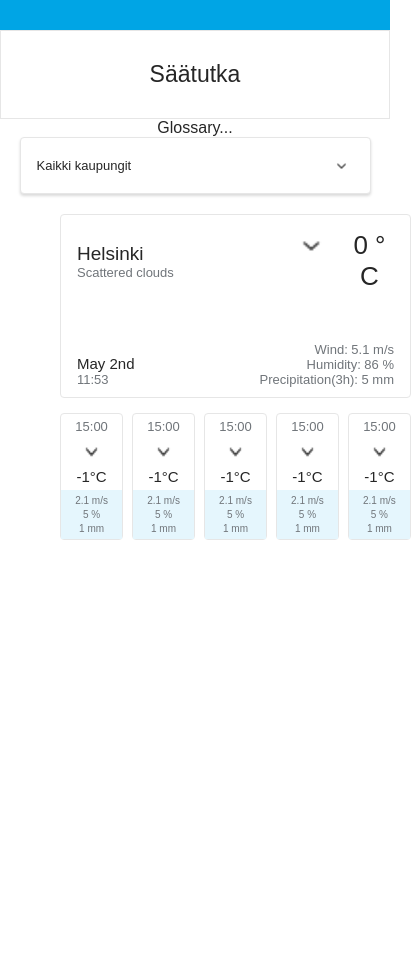
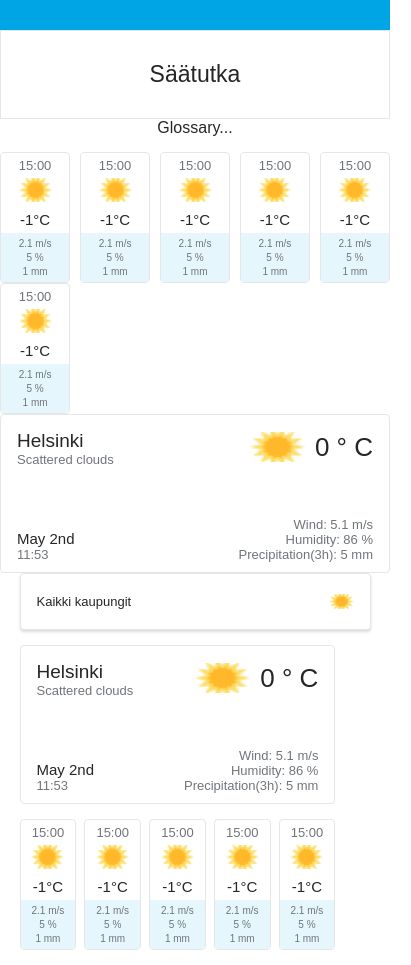
Before and after one commit to Samowusu/weatherApp, a React (Create React App) app: page / in a window 390 px wide. Shown: the whole page, 411 px wide, since content can reach past the window. Before the commit the page ends 844 px from the top, so only its background shows below. Built offline with nearby package versions, Linux system fonts and the light colour scheme.

Commit message:
the app's responsiveness has been enhanced

```diff
--- a/src/components/glossary/Glossary.js
+++ b/src/components/glossary/Glossary.js
@@ -2,6 +2,7 @@ import React, { useState, useEffect } from "react";
 import Typography from "../commons/Typography";
 import DropDown from "../dropDown/DropDown";
 import Header from "../header/Header";
+import WeatherDetailCard from "../weatherDetails/WeatherDetailCard";
 import WeatherDetails from "../weatherDetails/WeatherDetails";
 import WeatherNews from "../weatherNews/WeatherNews";
 import WeatherSummary from "../weatherSummary/WeatherSummary";
@@ -21,6 +22,10 @@ function Glossary() {
     <>
       <Header />
       <Typography>Glossary...</Typography>
+      <WeatherDetails />
+      <WeatherDetailCard />
+      <WeatherSummary />
+
       <DropDown onChange={(value) => cityFilterHandler(value)} />
       <WeatherNews />
     </>
--- a/src/components/weatherDetails/WeatherDetailCard.js
+++ b/src/components/weatherDetails/WeatherDetailCard.js
@@ -1,7 +1,10 @@
 import React from "react";
 import styled from "styled-components";
 import Typography from "../commons/Typography";
-import { TextContainer } from "../weatherSummary/WeatherSummaryTop";
+import {
+  TextContainer,
+  IconContainer,
+} from "../weatherSummary/WeatherSummaryTop";
 import { Theme } from "../../Theme";
 import SunIcon from "../../assets/svgs/SunIcon";
 
@@ -11,7 +14,9 @@ function WeatherDetailCard() {
       <Typography fontSize={"m"} color="grey" marginBottom={"5px"}>
         15:00
       </Typography>
-      <SunIcon />
+      <IconContainer>
+        <SunIcon />
+      </IconContainer>
       <Typography
         fontSize={"l"}
         color="black"
@@ -20,7 +25,7 @@ function WeatherDetailCard() {
       >
         -1°C
       </Typography>
-      <TextContainer $backgroundColor={Theme.lightBlue}>
+      <TextContainer $backgroundColor={Theme.lightBlue} $width={"100%"}>
         <Typography
           fontSize={"s"}
           color="grey"
--- a/src/components/weatherNews/WeatherNews.js
+++ b/src/components/weatherNews/WeatherNews.js
@@ -5,18 +5,24 @@ import WeatherSummary from "../weatherSummary/WeatherSummary";
 
 function WeatherNews() {
   return (
-    <WeatherNewsContainer>
-      <WeatherSummary />
-      <WeatherDetails />
-    </WeatherNewsContainer>
+    <Main>
+      <WeatherNewsContainer>
+        <WeatherSummary />
+        <WeatherDetails />
+      </WeatherNewsContainer>
+    </Main>
   );
 }
 
 export default WeatherNews;
 
+const Main = styled.div`
+  width: 90%;
+  display: flex;
+  margin: 15px auto;
+`;
+
 const WeatherNewsContainer = styled.div`
   width: 90%;
   max-width: 430px;
-  margin-left: 60px;
-  margin-top: 20px;
 `;
--- a/src/components/weatherSummary/WeatherSummaryTop.js
+++ b/src/components/weatherSummary/WeatherSummaryTop.js
@@ -15,7 +15,9 @@ function WeatherSummaryTop() {
         </Typography>
       </TextContainer>
       <WeatherContainer>
-        <CloudIcon />
+        <IconContainer>
+          <CloudIcon />
+        </IconContainer>
         <Typography fontSize={"xxxl"} color="black" marginLeft={"10px"}>
           0 ° C
         </Typography>
@@ -36,11 +38,13 @@ const WeatherSummaryTopContainer = styled.div`
 export const TextContainer = styled.div`
   display: flex;
   flex-direction: column;
-  width: 100%;
   background-color: ${(props) => props.$backgroundColor ?? "transparent"};
+  width: ${(props) => props.$width ?? "none"};
 `;
 
 const WeatherContainer = styled.div`
   display: flex;
-  width: 50%;
+  justify-content: flex-end;
 `;
+
+export const IconContainer = styled.div``;
```
